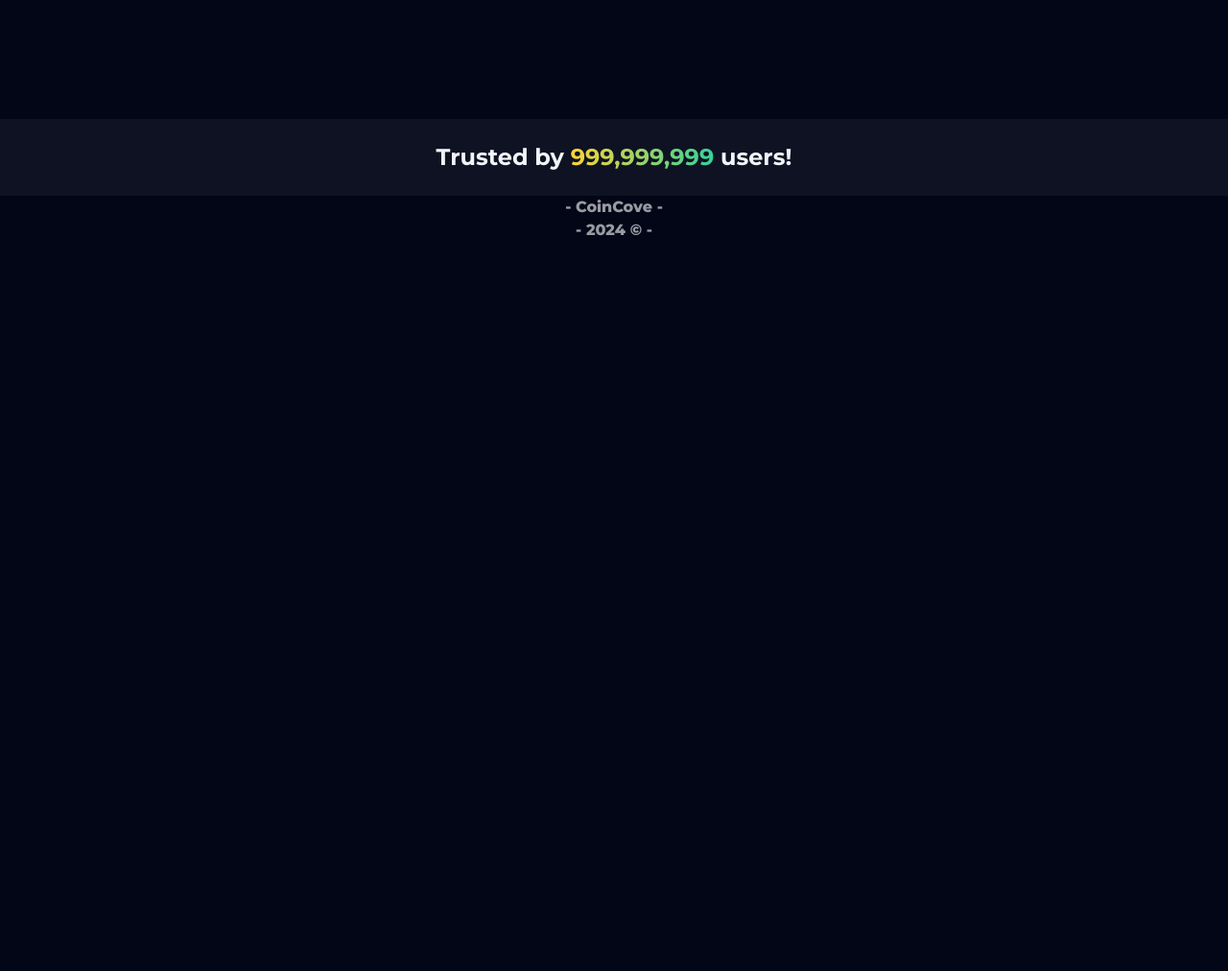
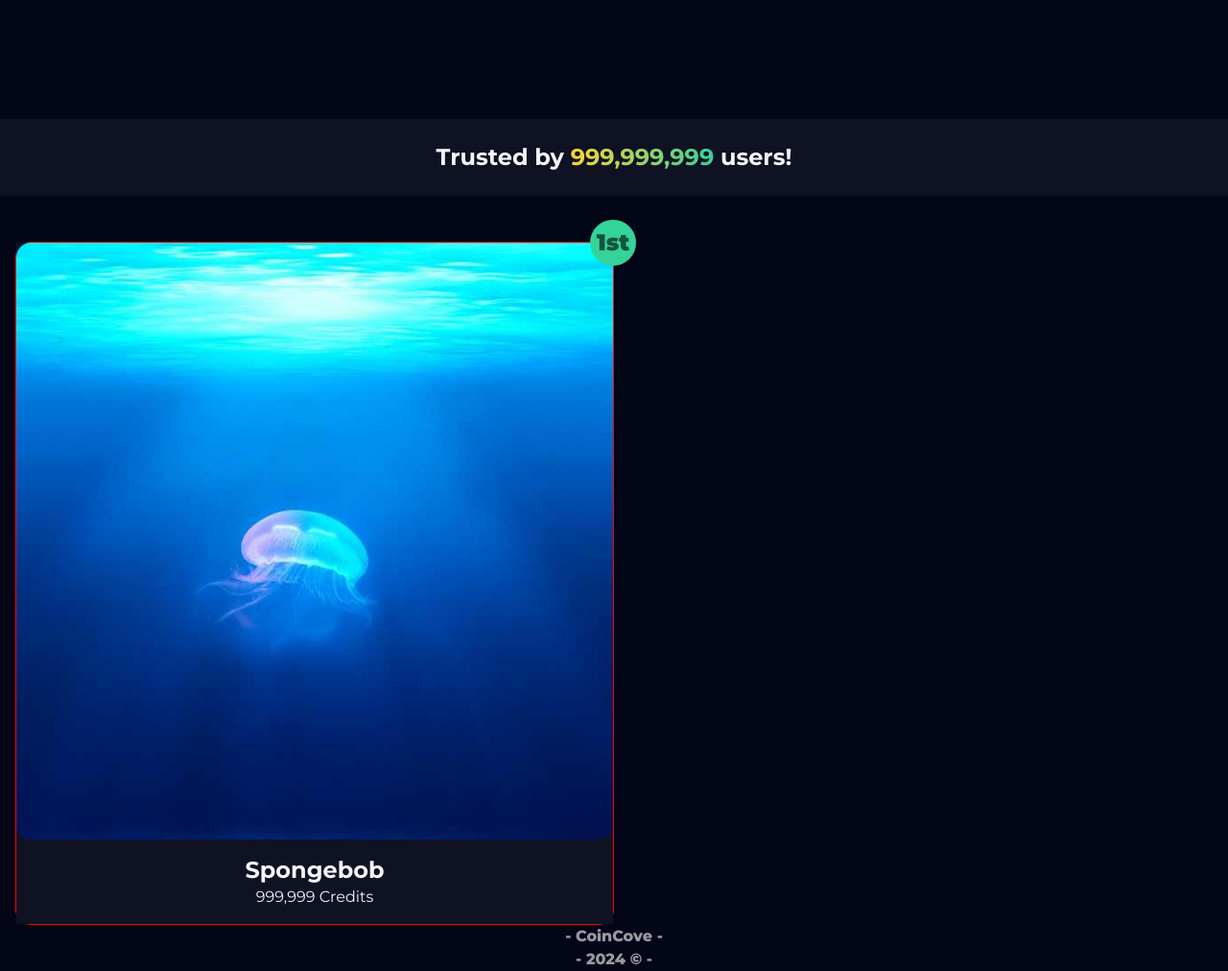
Before and after one commit to KaiVerschuren/Proftaak, a PHP site: page / in a window 1280 px wide. Shown: the part 568-1580 px from the top of the page at 96% size. Before the commit the page ends 814 px from the top, so only its background shows below. Run offline with PHP 8.4, Linux system fonts and the light colour scheme.

Commit message:
started top3 cards

```diff
--- a/inc/php/functions.php
+++ b/inc/php/functions.php
@@ -90,6 +90,23 @@ function headerFunction()
 <?php
 }
 
+function top3Card() {
+    ?>
+    <div class="top3Card">
+        <div class="top3Wrapper">
+            <div class="top3Picture">
+                <img src="./assets/Placeholder881-1000x1000.jpg" alt="Picture" />
+            </div>
+            <div class="top3Info">
+                <h2>Spongebob</h2>
+                <p>999,999 Credits</p>
+                <span class="top3Placement">1st</span>
+            </div>
+        </div>
+    </div>
+<?php
+}
+
 function footer() {
     ?>
     <footer>
--- a/index.php
+++ b/index.php
@@ -25,8 +25,8 @@ head();
                 <h2 class="userCounterTitle">Trusted by <span class="userCounterAmount">999,999,999</span> users!</h2>
             </div>
         </section>
-        <section>
-
+        <section class="container">
+            <?php top3Card(); ?>
         </section>
     </main>
 
--- /dev/null
+++ b/style/components/top3Leaderboard.css
@@ -0,0 +1,37 @@
+.top3Card {
+    width: 50%;
+    height: fit-content;
+    border: 1px red solid;
+    position: relative;
+    border-radius: 15px;
+    margin-top: 3em;
+}
+
+.top3Wrapper {
+    width: 100%;
+    background-color: var(--accent);
+}
+
+.top3Picture > img {
+    border-radius: 15px;
+}
+.top3Info {
+    padding: 1em 2em;
+    text-align: center;
+}
+
+.top3Placement {
+    position: absolute;
+    top: 0;
+    right: 0;
+    transform: translate(50%, -50%);
+    background-color: var(--secondary);
+    width: 3rem;
+    aspect-ratio: 1/1;
+    border-radius: 32px;
+    display: grid;
+    place-items: center;
+    font-weight: 900;
+    font-size: 1.5rem;
+    color: var(--text-soft-reverse);
+}
--- a/style/style.css
+++ b/style/style.css
@@ -11,8 +11,8 @@
   --secondary: #34d399;
   --accent: #0f1223;
 
-  --clr-yes: #22c55e;
-  --clr-no: #b91c1c;
+  --yes: #22c55e;
+  --no: #b91c1c;
 
   /*Primary rgba: 	rgba(252, 213, 53, 1) */
 }
--- a/style/utils.css
+++ b/style/utils.css
@@ -5,6 +5,7 @@
 @import url("components/footer.css");
 @import url("components/hero.css");
 @import url("components/userCounter.css");
+@import url("components/top3Leaderboard.css");
 @import url("functionStyles.css");
 
 .btn {
```
Also changed, not shown: assets/Placeholder881-1000x1000.jpg (added).
